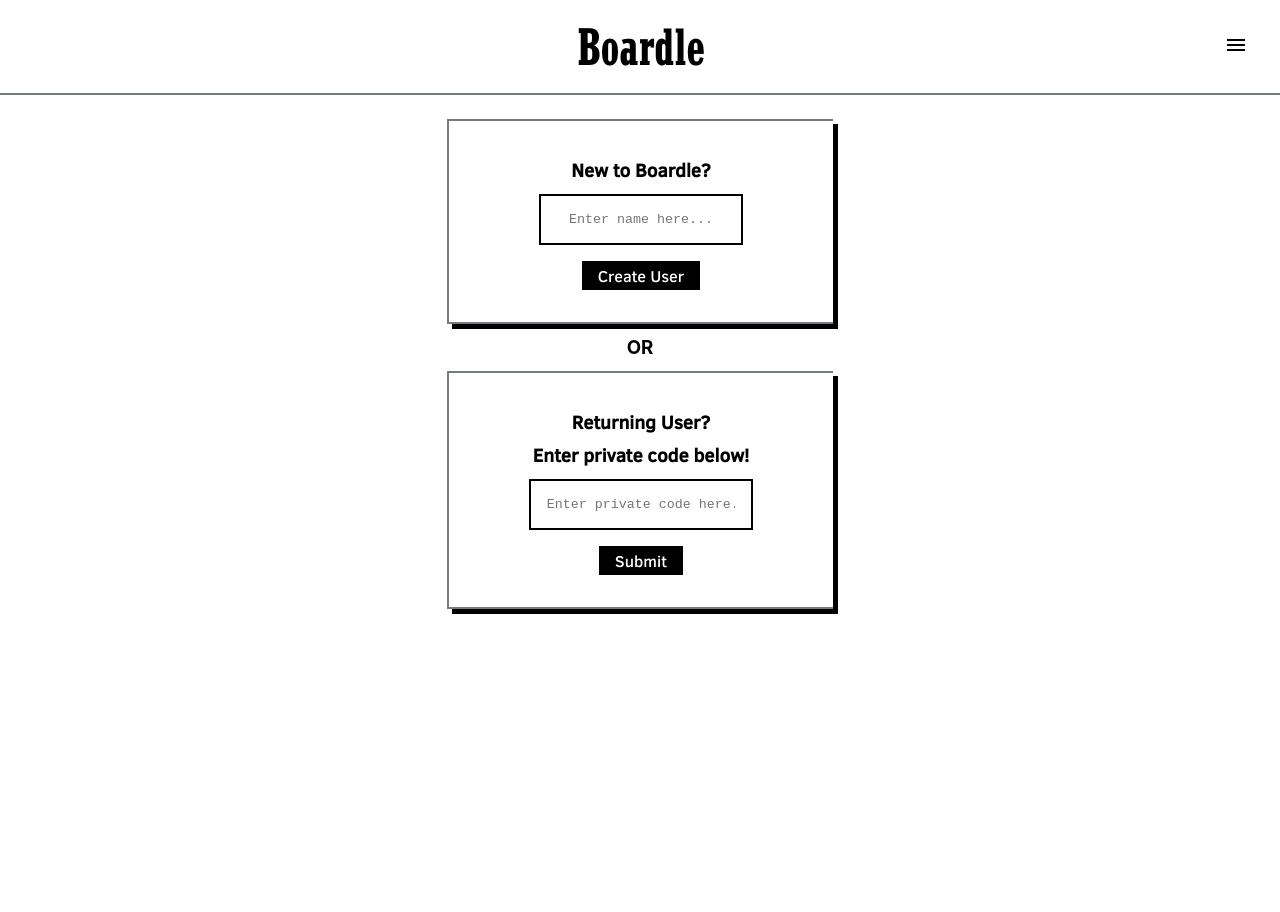
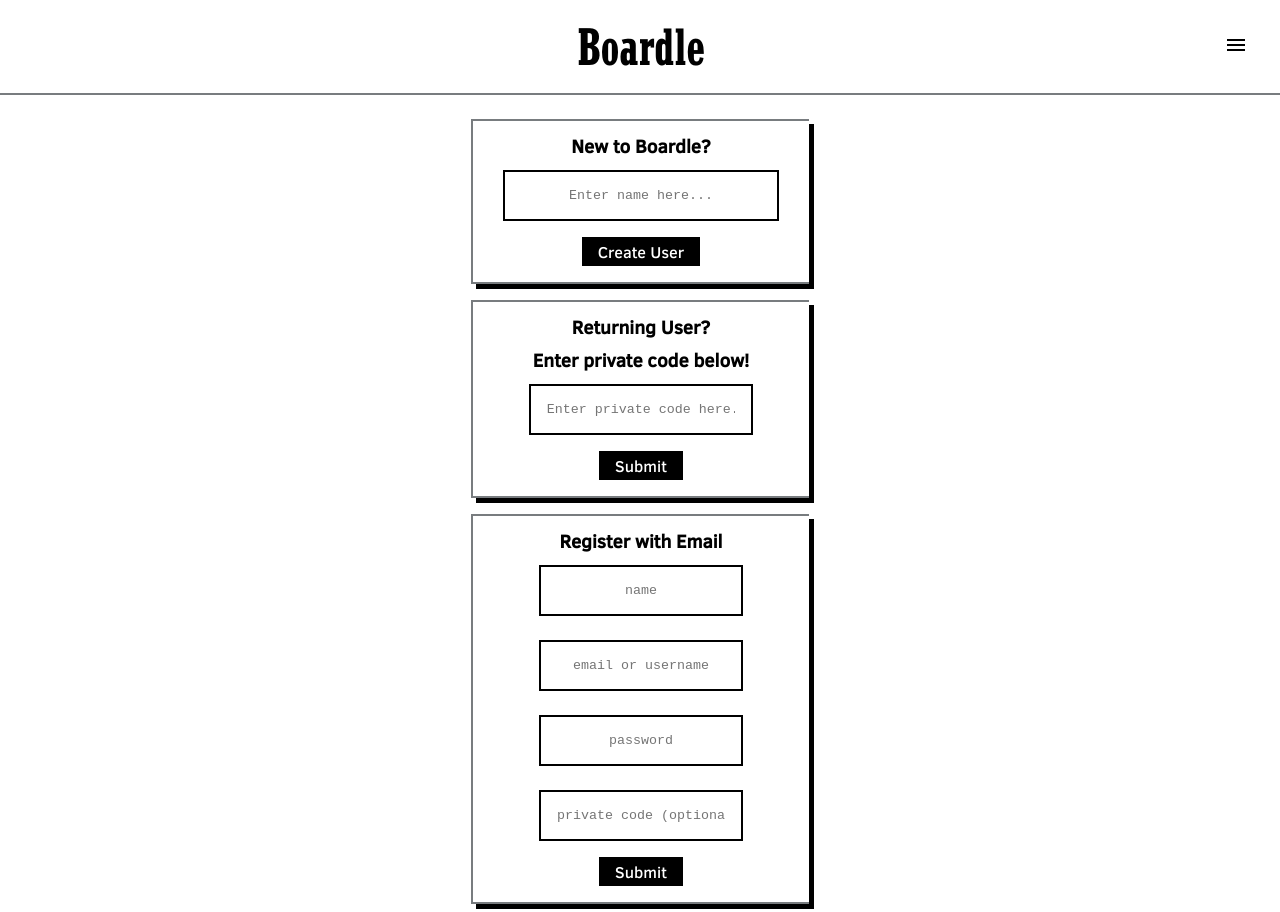
Before and after one commit to alevin93/boardle, a React (Create React App) app: page / in a window 1280 px wide. Before the commit the page ends 800 px from the top, so only its background shows below. Built offline with nearby package versions, Linux system fonts and the light colour scheme; no server answers.

Commit message:
added jwt functionality to some components

```diff
--- a/src/App.css
+++ b/src/App.css
@@ -270,7 +270,8 @@ h3 {
   align-items: center;
   text-align: center;
   justify-content: center;
-  padding: 2rem;
+  padding: .5rem;
+  padding-bottom: 1rem;
 }
 
 .create-user-button {
@@ -299,6 +300,7 @@ h3 {
   margin-top: .5rem;
   font-family:'Courier New', Courier, monospace;
   display: block;
+  min-width: 15rem;
   padding: 1rem;
   overflow: hidden;
   border: 2px black solid;
--- a/src/App.js
+++ b/src/App.js
@@ -2,7 +2,6 @@ import React, {useState, useCallback} from 'react';
 import './App.css';
 import TopBar from './components/TopBar';
 import Menu from './components/Menu'
-import Input from './components/Input';
 import Body from './components/Body';
 import Register from './components/Register';
 import Footer from './components/Footer';
--- a/src/components/Body.js
+++ b/src/components/Body.js
@@ -32,7 +32,7 @@ function Body() {
     const response = await fetch(`${BASE_URL}/getfriendsdata`, {
       method: 'POST',
       headers: { 'Content-Type': 'application/json' },
-      body: JSON.stringify({ user: localStorage.getItem('share'), date: date})
+      body: JSON.stringify({ user: localStorage.getItem('share'), date: date, token: localStorage.getItem('token')})
     });
 
     const data = await response.json(); // Ensure data is fully parsed
--- a/src/components/GameRow.js
+++ b/src/components/GameRow.js
@@ -21,7 +21,7 @@ function GameRow(props) {
       <div className='game-row-container'>
         <h2 className='game-title'>{gameName}</h2>
           <div className='score-container'>
-              {gameDataArray.map((gameData) => (
+              {Object.entries(gameDataArray).map((gameData) => (
                   <div key={gameData.player}>
                       <Score data={gameData} />
                   </div>
@@ -29,7 +29,7 @@ function GameRow(props) {
           </div>
           <div className='bigger-comment-container'>
             {
-            commentArray.map((comments) => (
+            Object.entries(commentArray).map((comments) => (
                 <div className='comment-container'>
                 <p key={comments} className='comment-text'>{comments}</p>
                 </div>
@@ -42,7 +42,7 @@ function GameRow(props) {
         <div className='game-row-container'>
           <h2 className='game-title'>{gameName}</h2>
             <div className='score-container'>
-                {gameDataArray.map((gameData) => (
+                {Object.entries(gameDataArray).map((gameData) => (
                     <div key={gameData.player}>
                         <Score data={gameData} />
                     </div>
--- a/src/components/Register.js
+++ b/src/components/Register.js
@@ -7,6 +7,8 @@ function Register() {
   const [name, setName] = useState('');
   const [input, setInput] = useState('');
   const [registered, setRegistered] = useState(false);
+  const [username, setUsername] = useState('');
+  const [password, setPassword] = useState('');
 
   const handleCreateUser = async () => {
       const getNewUser = async () => {
@@ -52,6 +54,26 @@ function Register() {
     window.location.reload();
   }
 
+  const handleRegister = async () => {
+    const response = await fetch(`${BASE_URL}/register`, {
+      method: 'POST',
+      headers: { 'Content-Type': 'application/json' },
+      body: JSON.stringify({ name: name, email: username, password: password, private: input })
+    })
+    const jsonData = await response.json();
+
+
+
+    console.log(JSON.parse(jsonData).token);
+    localStorage.setItem("name", JSON.parse(jsonData).name);
+    localStorage.setItem("user", JSON.parse(jsonData).private);
+    localStorage.setItem("share", JSON.parse(jsonData).share);
+    localStorage.setItem("token", JSON.parse(jsonData).token);
+
+
+
+  }
+
   if(registered === false){
     return (
       <div className='register-card-container'>
@@ -61,13 +83,20 @@ function Register() {
               setName(e.target.value)}} placeholder="Enter name here..." ></input>
               <button className='create-user-button' onClick={handleCreateUser}>Create User</button>
           </div>
-          <h3 className='create-user-text'>OR</h3>
           <div className='create-user-container'>
               <h3 className='create-user-text'>Returning User?</h3>
               <h3 className='create-user-text'>Enter private code below!</h3>
               <input className='return-user-input' placeholder="Enter private code here..." onChange={(e) => {
               setInput(e.target.value)}}></input>
               <button className='create-user-button' onClick={handleSubmit}>Submit</button>
+          </div>
+          <div className='create-user-container'>
+              <h3 className='create-user-text'>Register with Email</h3>
+              <input className='return-user-input' onChange={(e) => {setName(e.target.value)}} placeholder='name'></input>
+              <input className='return-user-input' onChange={(e) => {setUsername(e.target.value)}} placeholder='email or username'></input>
+              <input className='return-user-input' onChange={(e) => {setPassword(e.target.value)}} placeholder='password'></input>
+              <input className='return-user-input' onChange={(e) => {setInput(e.target.value)}} placeholder='private code (optional)'></input>
+              <button className='create-user-button' onClick={handleRegister}>Submit</button>
           </div>
       </div>
     )
--- a/src/components/Score.js
+++ b/src/components/Score.js
@@ -2,13 +2,13 @@ import React from 'react'; // Ensure you have React imported
 
 function Score(props) {
     const { data } = props;
-
-    const scoreLines = data.text.split('~'); // Split into lines
+    console.log(data);
+    const scoreLines = data[1].text.split('~'); // Split into lines
 
     return (
         <div className='score-card'>
             <div className='score-card-name'>
-                <p>{data.player}</p>
+                <p>{data[1].player}</p>
             </div>
             <div className='score-card-text'>
                 {scoreLines.map((line, index) => (
```
